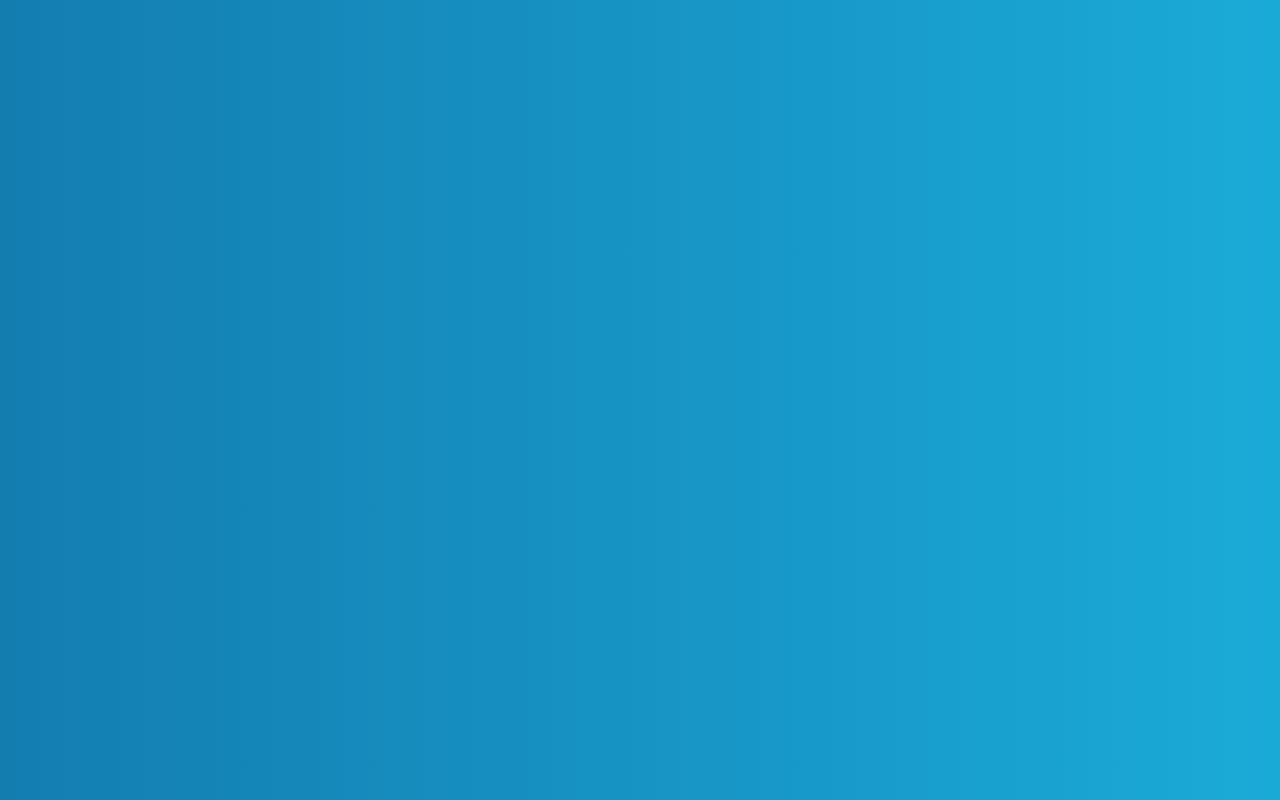
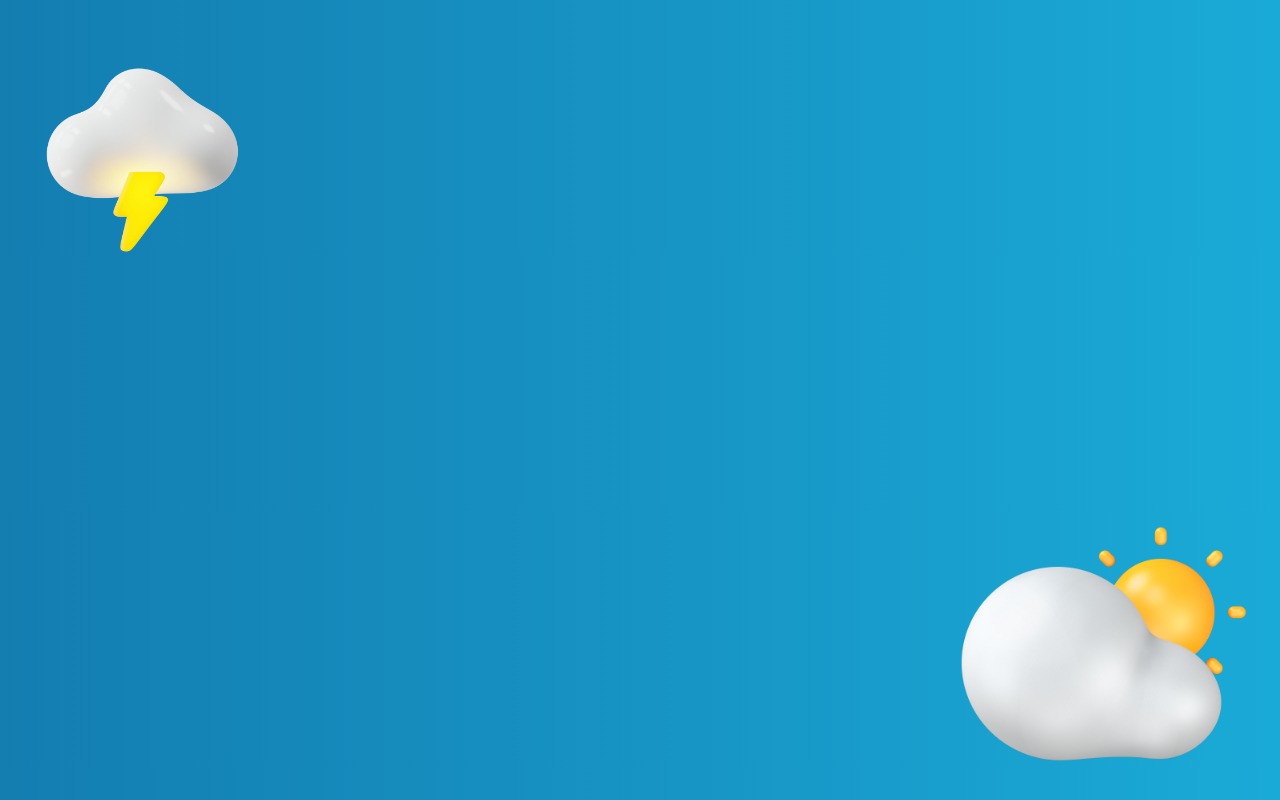
Before and after one commit to j-pcgoncalves/nextjs_quote_generator, a Next.js app: page / in a window 1280 px wide. Built offline with nearby package versions, Linux system fonts and the light colour scheme.

Commit message:
add background images

```diff
--- a/components/QuoteGenerator/QuoteGeneratorElements.tsx
+++ b/components/QuoteGenerator/QuoteGeneratorElements.tsx
@@ -21,3 +21,17 @@
         }
     }
 `;
+
+export const BackgroundImage1 = styled(Image)`
+    position: relative;
+    z-index: 1;
+    margin-left: -10px;
+    margin-top: -10px;
+`;
+
+export const BackgroundImage2 = styled(Image)`
+    position: fixed;
+    z-index: 1;
+    right: -120px;
+    bottom: -10px;
+`;
--- a/pages/index.tsx
+++ b/pages/index.tsx
@@ -1,7 +1,13 @@
 import Head from 'next/head'
 import Image from 'next/image'
 import styles from '@/styles/Home.module.css'
-import { GradientBackgroundCon } from '@/components/QuoteGenerator/QuoteGeneratorElements'
+
+// Components
+import { BackgroundImage1, BackgroundImage2, GradientBackgroundCon } from '@/components/QuoteGenerator/QuoteGeneratorElements'
+
+// Assets
+import Clouds1 from "@/assets/cloud-and-thunder.png"
+import Clouds2 from "@/assets/cloudy-weather.png"
 
 export default function Home() {
   return (
@@ -15,6 +21,18 @@
       {/* Background */}
       <GradientBackgroundCon>
 
+        <BackgroundImage1
+          src={Clouds1}
+          height="300"
+          alt="cloudybackground1"
+        />
+
+        <BackgroundImage2
+          src={Clouds2}
+          height="300"
+          alt="cloudybackground2"
+        />
+
       </GradientBackgroundCon>
     </>
   )
```
Also changed, not shown: assets/cloud-and-thunder.png (added), assets/cloudy-weather.png (added).
